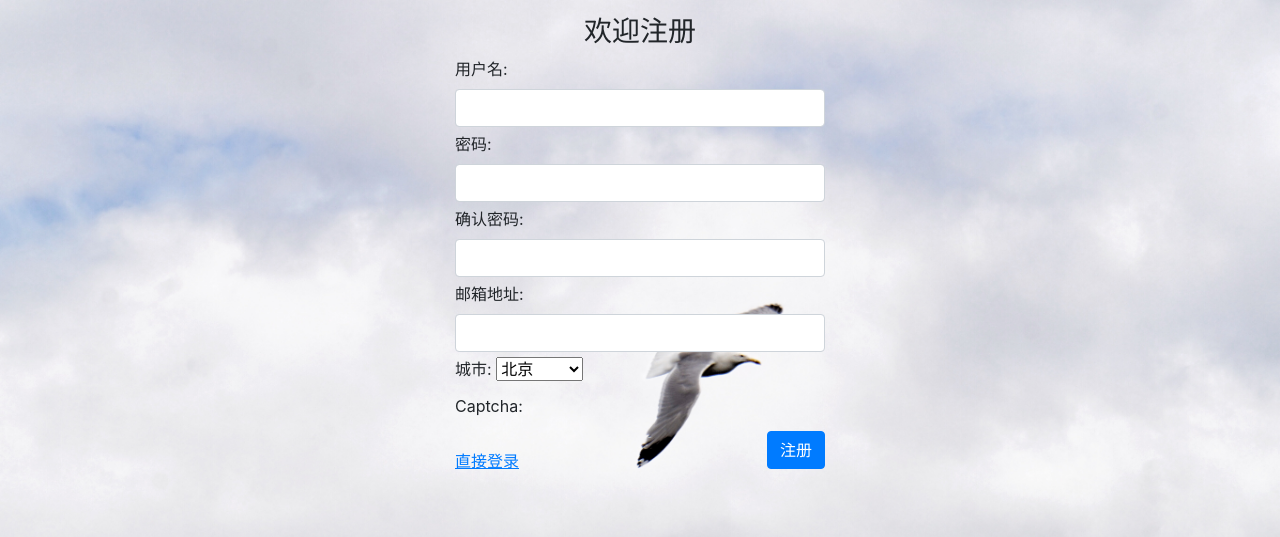
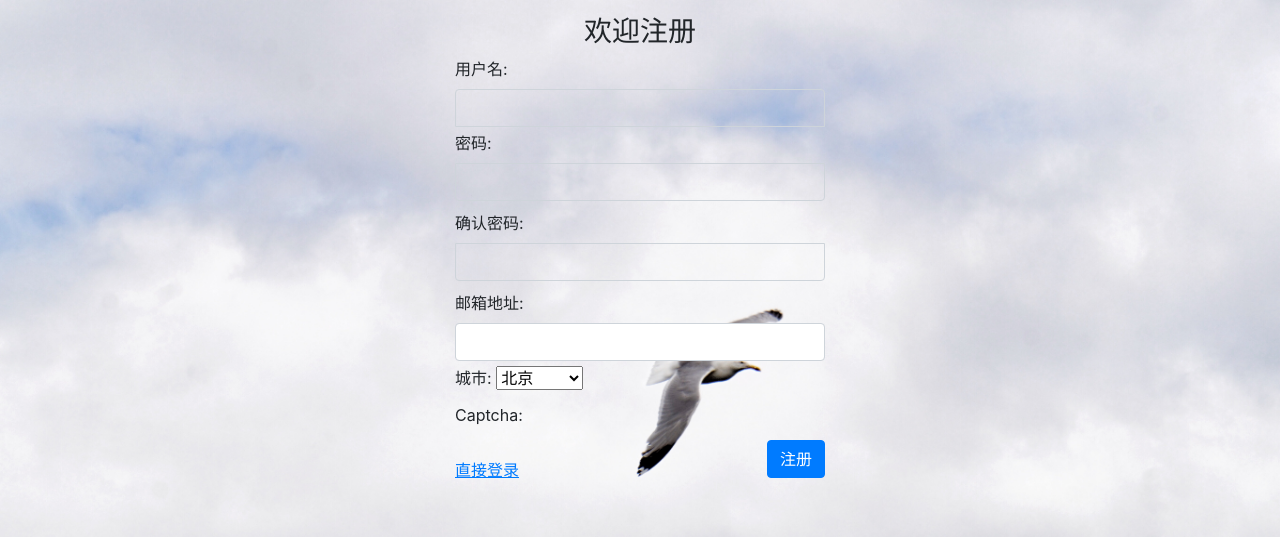
Before and after one commit to supertailcat/small_semester, a Django app: page /register/ in a window 1280 px wide. Shown: the top 537 px of the page. Run offline with Django 3.2, Linux system fonts and the light colour scheme; some libraries are stand-ins or nearby versions.

Commit message:
于沛尧：输入框透明

```diff
--- a/Django/static/login/css/register.css
+++ b/Django/static/login/css/register.css
@@ -10,8 +10,19 @@ body {
   padding: 15px;
   margin: 0 auto;
 }
+.form-register input[type="text"] {
+  background-color: transparent;
+  margin-bottom: -1px;
+  border-bottom-right-radius: 0;
+  border-bottom-left-radius: 0;
+}
+.form-register input[type="password"] {
+  background-color: transparent;
+  margin-bottom: 10px;
+  border-top-left-radius: 0;
+  border-top-right-radius: 0;
+}
 .form-group {
-  background-color: transparent;
   margin-bottom: 5px;
 }
 form a{
```
